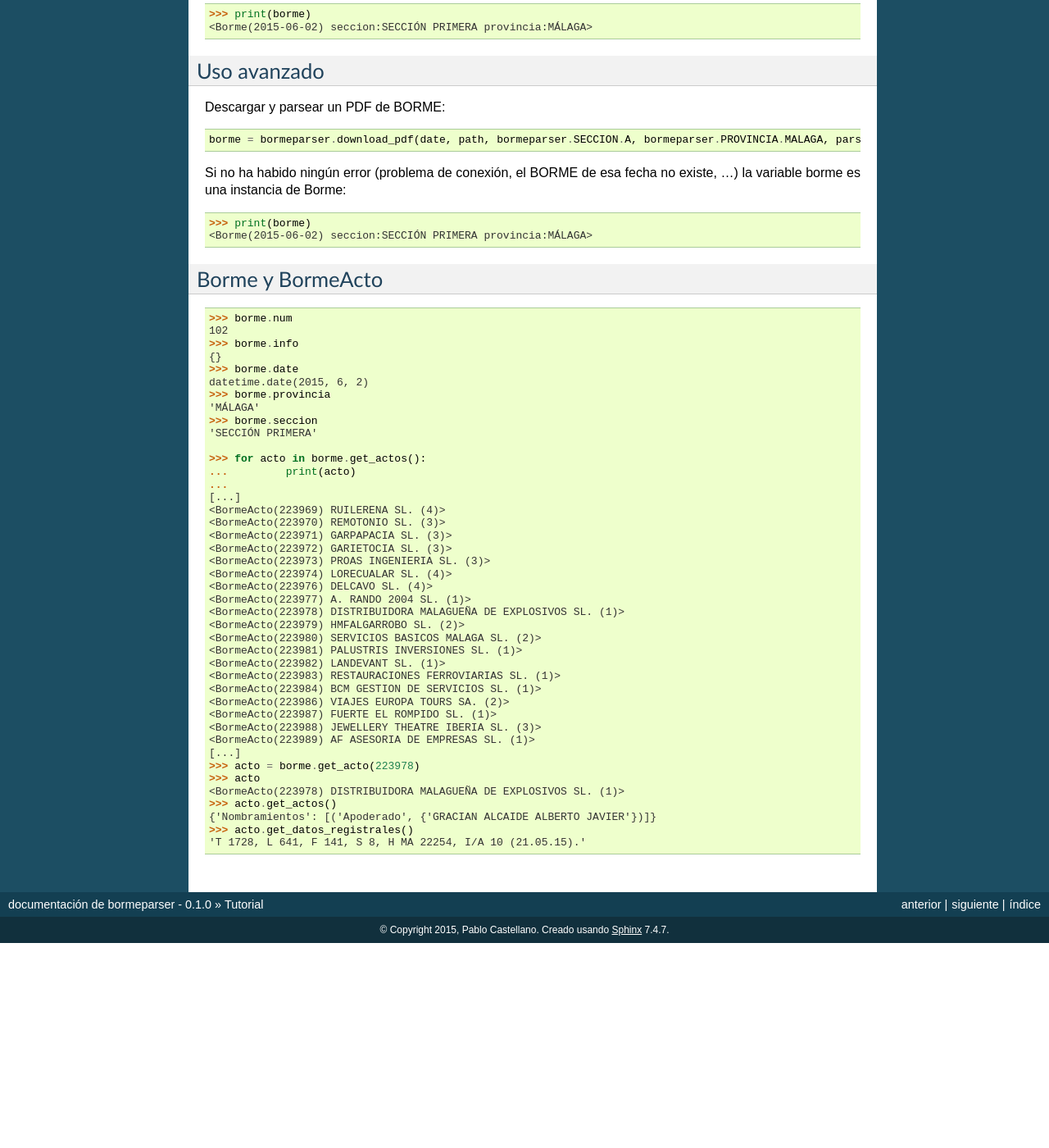
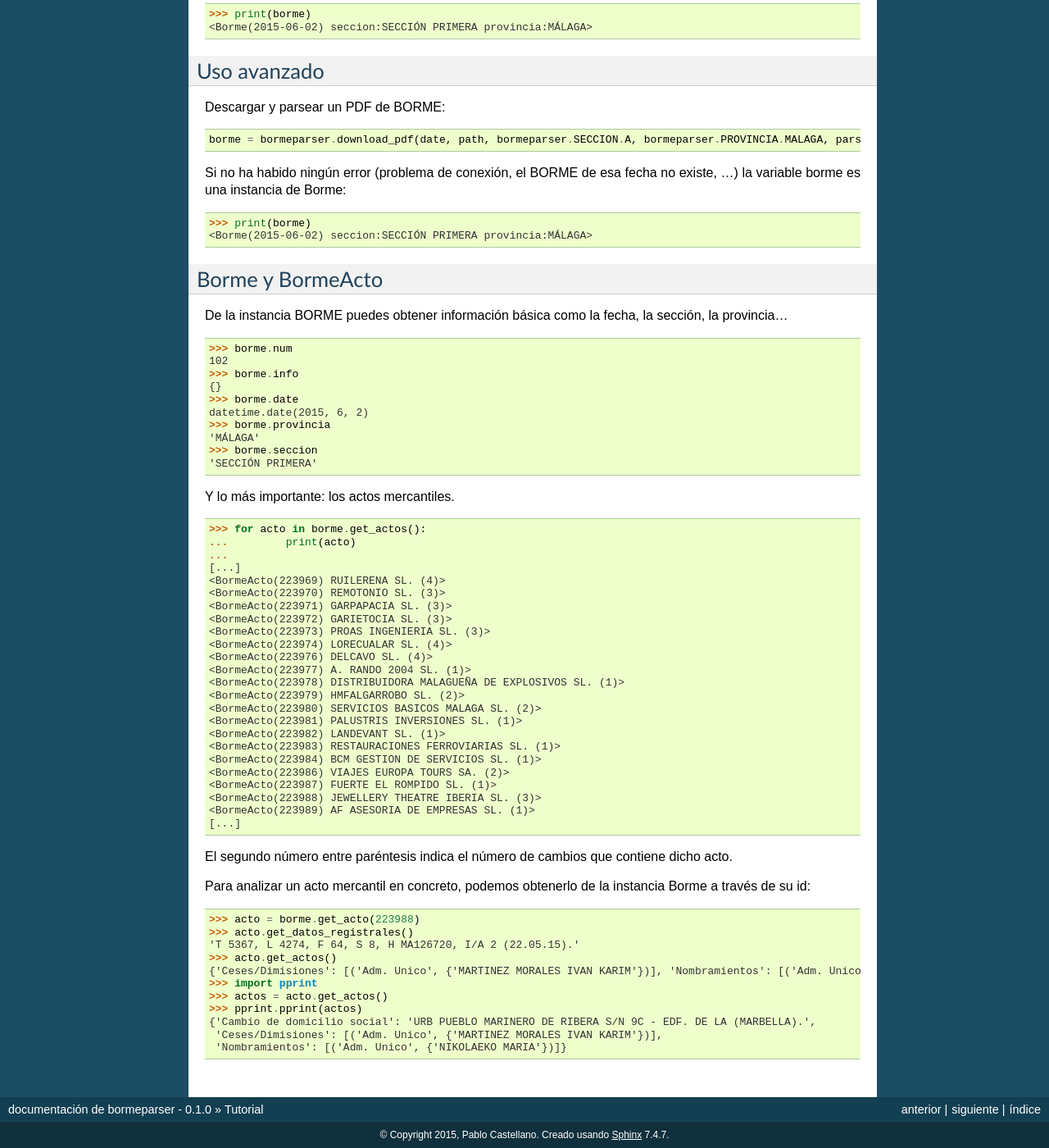
Before and after one commit to PabloCastellano/bormeparser, a Sphinx documentation site: the page built from docs/tutorial.rst, in a window 1280 px wide and 1400 px high, scrolled down 798 px. Shown: the whole window at 82% size. Built offline with Sphinx 7.4.7, drawn with Linux system fonts in a browser that asks for light colours; before the commit the page ends 1948 px from its top, so only the background shows below that.

Commit message:
acto.get_actos()

```diff
--- a/docs/tutorial.rst
+++ b/docs/tutorial.rst
@@ -76,6 +76,8 @@ es una instancia de Borme:
 Borme y BormeActo
 -----------------
 
+De la instancia BORME puedes obtener información básica como la fecha, la sección, la provincia...
+
 .. code-block:: python
 
     >>> borme.num
@@ -88,6 +90,10 @@ Borme y BormeActo
     'MÁLAGA'
     >>> borme.seccion
     'SECCIÓN PRIMERA'
+
+Y lo más importante: los actos mercantiles.
+
+.. code-block:: python
 
     >>> for acto in borme.get_actos():
     ...         print(acto)
@@ -113,10 +119,21 @@ Borme y BormeActo
     <BormeActo(223988) JEWELLERY THEATRE IBERIA SL. (3)>
     <BormeActo(223989) AF ASESORIA DE EMPRESAS SL. (1)>
     [...]
-    >>> acto = borme.get_acto(223978)
-    >>> acto
-    <BormeActo(223978) DISTRIBUIDORA MALAGUEÑA DE EXPLOSIVOS SL. (1)>
+
+El segundo número entre paréntesis indica el número de cambios que contiene dicho acto.
+
+Para analizar un acto mercantil en concreto, podemos obtenerlo de la instancia Borme a través de su id:
+
+.. code-block:: python
+
+    >>> acto = borme.get_acto(223988)
+    >>> acto.get_datos_registrales()
+    'T 5367, L 4274, F 64, S 8, H MA126720, I/A 2 (22.05.15).'
     >>> acto.get_actos()
-    {'Nombramientos': [('Apoderado', {'GRACIAN ALCAIDE ALBERTO JAVIER'})]}
-    >>> acto.get_datos_registrales()
-    'T 1728, L 641, F 141, S 8, H MA 22254, I/A 10 (21.05.15).'
+    {'Ceses/Dimisiones': [('Adm. Unico', {'MARTINEZ MORALES IVAN KARIM'})], 'Nombramientos': [('Adm. Unico', {'NIKOLAEKO MARIA'})], 'Cambio de domicilio social': 'URB PUEBLO MARINERO DE RIBERA S/N 9C - EDF. DE LA (MARBELLA).'}
+    >>> import pprint
+    >>> actos = acto.get_actos()
+    >>> pprint.pprint(actos)
+    {'Cambio de domicilio social': 'URB PUEBLO MARINERO DE RIBERA S/N 9C - EDF. DE LA (MARBELLA).',
+     'Ceses/Dimisiones': [('Adm. Unico', {'MARTINEZ MORALES IVAN KARIM'})],
+     'Nombramientos': [('Adm. Unico', {'NIKOLAEKO MARIA'})]}
```
Also changed, not shown: 1 other file.
